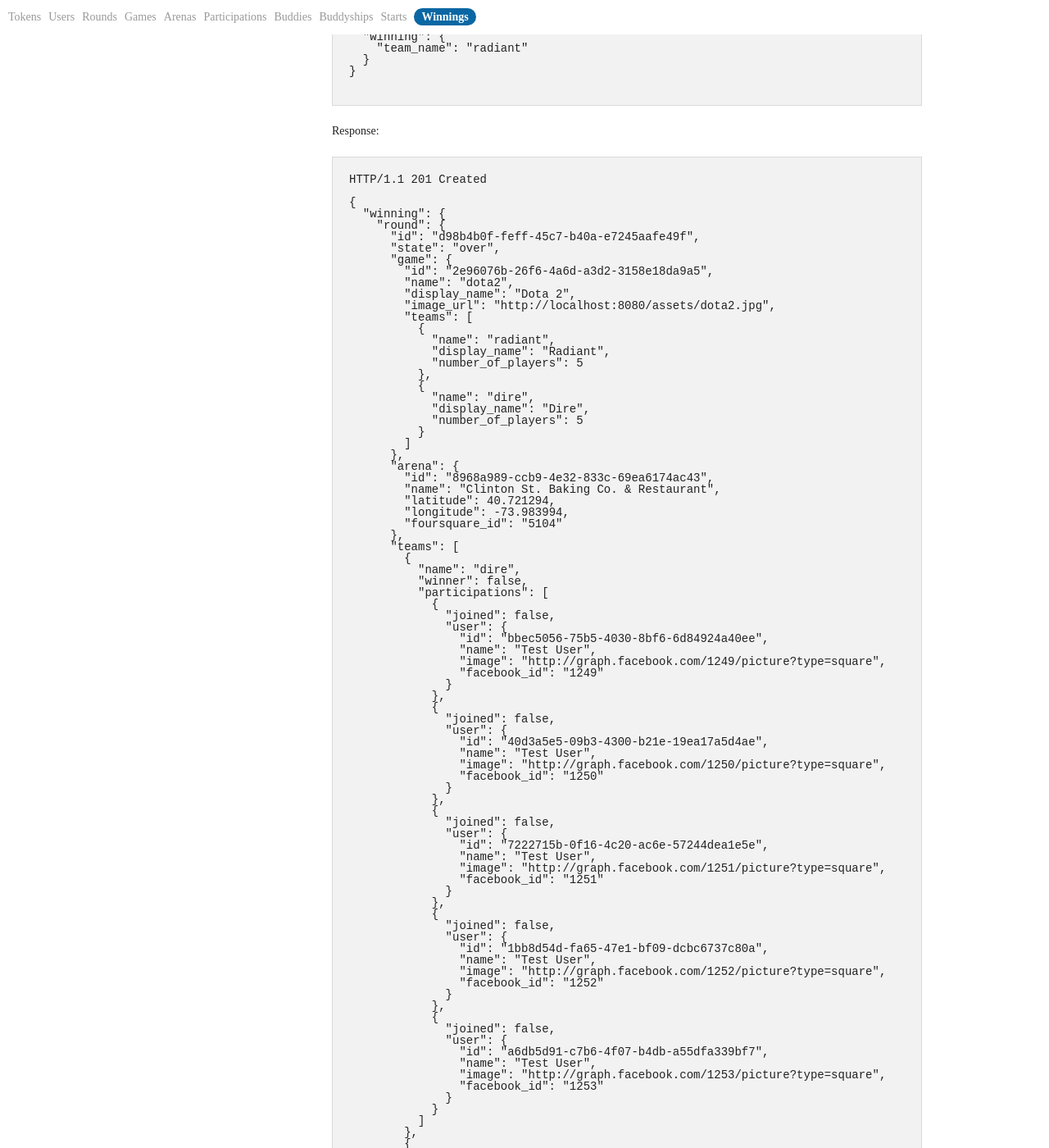
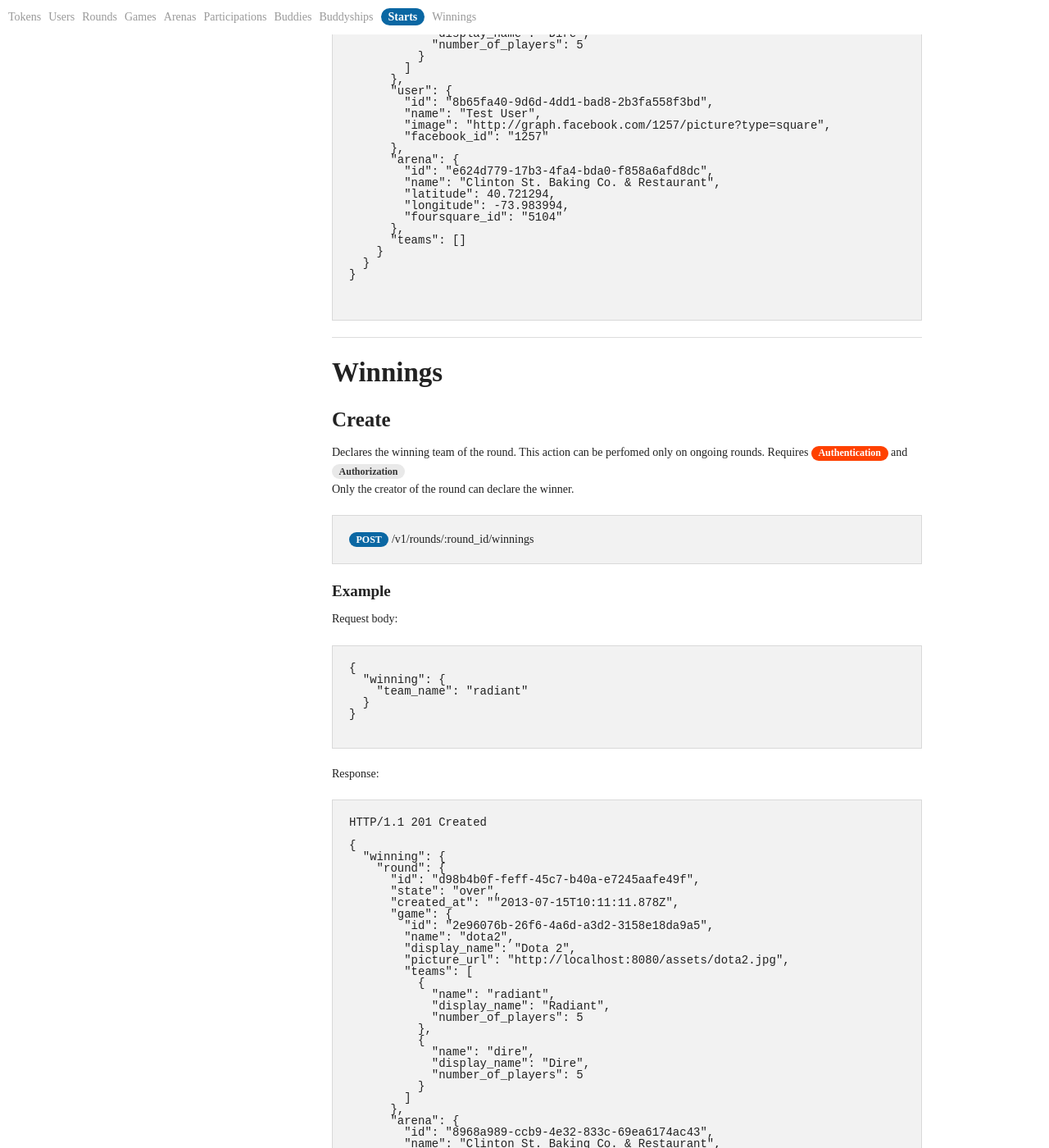
Before and after one commit to matteodepalo/playround-developer, a Jekyll site: the page built from index.html, in a window 1280 px wide and 1400 px high, scrolled down 18090 px. Shown: the whole window at 82% size. Built offline with Jekyll 4.4.1, drawn with Linux system fonts in a browser that asks for light colours; some web fonts are replaced; some of the changed text lies outside the part shown.

Commit message:
Added user and created_at to round

```diff
--- a/_includes/games.html
+++ b/_includes/games.html
@@ -20,7 +20,7 @@
       "id": "5b8e7ba6-d2b0-4723-9697-c2eb2f913bd8",
       "name": "dota2",
       "display_name": "Dota 2",
-      "image_url": "http://localhost:8080/assets/dota2.jpg",
+      "picture_url": "http://localhost:8080/assets/dota2.jpg",
       "teams": [
         {
           "name": "radiant",
@@ -38,7 +38,7 @@
       "id": "0f37a177-fe94-4658-8061-d934a97b7995",
       "name": "table_football",
       "display_name": "Table Football",
-      "image_url": "http://localhost:8080/assets/table_football.jpg",
+      "picture_url": "http://localhost:8080/assets/table_football.jpg",
       "teams": [
         {
           "name": "blue",
@@ -56,7 +56,7 @@
       "id": "dcd2a1fc-8961-49e2-89eb-ffc5390f96df",
       "name": "go",
       "display_name": "Go",
-      "image_url": "http://localhost:8080/assets/go.jpg",
+      "picture_url": "http://localhost:8080/assets/go.jpg",
       "teams": [
         {
           "name": "black",
--- a/_includes/participations.html
+++ b/_includes/participations.html
@@ -55,11 +55,12 @@
   "round": {
     "id": "9e2c3d41-f256-4642-98dd-cacb0386a749",
     "state": "waiting_for_players",
+    "created_at": ""2013-07-15T10:11:11.878Z",
     "game": {
       "id": "97653b05-d7eb-4b85-88c2-a77b4c98e9cd",
       "name": "dota2",
       "display_name": "Dota 2",
-      "image_url": "http://localhost:8080/assets/dota2.jpg",
+      "picture_url": "http://localhost:8080/assets/dota2.jpg",
       "teams": [
         {
           "name": "radiant",
@@ -85,6 +86,12 @@
         }
       }
     ],
+    "user": {
+      "id": "8b65fa40-9d6d-4dd1-bad8-2b3fa558f3bd",
+      "name": "Test User",
+      "image": "http://graph.facebook.com/1257/picture?type=square",
+      "facebook_id": "1257"
+    },
     "arena": {
       "id": "e198d53b-3dbb-4aa3-90cc-a0524916c6ff",
       "name": "Clinton St. Baking Co. & Restaurant",
@@ -120,11 +127,12 @@
   "round": {
     "id": "6202642a-356b-43e9-a494-da48f0466cec",
     "state": "waiting_for_players",
+    "created_at": ""2013-07-15T10:11:11.878Z",
     "game": {
       "id": "925d567b-8f00-49b2-8342-ee266b2d6c9b",
       "name": "dota2",
       "display_name": "Dota 2",
-      "image_url": "http://localhost:8080/assets/dota2.jpg",
+      "picture_url": "http://localhost:8080/assets/dota2.jpg",
       "teams": [
         {
           "name": "radiant",
@@ -137,6 +145,12 @@
           "number_of_players": 5
         }
       ]
+    },
+    "user": {
+      "id": "8b65fa40-9d6d-4dd1-bad8-2b3fa558f3bd",
+      "name": "Test User",
+      "image": "http://graph.facebook.com/1257/picture?type=square",
+      "facebook_id": "1257"
     },
     "participations": [],
     "arena": {
--- a/_includes/rounds.html
+++ b/_includes/rounds.html
@@ -24,11 +24,12 @@
     {
       "id": "a858345b-2ab5-43d4-a7e7-c8454a0e5711",
       "state": "waiting_for_players",
+      "created_at": ""2013-07-15T10:11:11.878Z",
       "game": {
         "id": "cd8c94f5-9b4e-406e-91d3-094e11b4ea6a",
         "name": "dota2",
         "display_name": "Dota 2",
-        "image_url": "http://localhost:8080/assets/dota2.jpg",
+        "picture_url": "http://localhost:8080/assets/dota2.jpg",
         "teams": [
           {
             "name": "radiant",
@@ -42,6 +43,12 @@
           }
         ]
       },
+      "user": {
+        "id": "8b65fa40-9d6d-4dd1-bad8-2b3fa558f3bd",
+        "name": "Test User",
+        "image": "http://graph.facebook.com/1257/picture?type=square",
+        "facebook_id": "1257"
+      },
       "teams": [],
       "arena": {
         "id": "ea726daa-0b5b-4c3f-bf4e-e142b5b8ff32",
@@ -54,11 +61,12 @@
     {
       "id": "30626c80-7f70-41e4-9d53-cae639d85473",
       "state": "waiting_for_players",
+      "created_at": ""2013-07-15T10:11:11.878Z",
       "game": {
         "id": "cd8c94f5-9b4e-406e-91d3-094e11b4ea6a",
         "name": "dota2",
         "display_name": "Dota 2",
-        "image_url": "http://localhost:8080/assets/dota2.jpg",
+        "picture_url": "http://localhost:8080/assets/dota2.jpg",
         "teams": [
           {
             "name": "radiant",
@@ -71,6 +79,12 @@
             "number_of_players": 5
           }
         ]
+      },
+      "user": {
+        "id": "8b65fa40-9d6d-4dd1-bad8-2b3fa558f3bd",
+        "name": "Test User",
+        "image": "http://graph.facebook.com/1257/picture?type=square",
+        "facebook_id": "1257"
       },
       "teams": [],
       "arena": {
@@ -128,12 +142,19 @@
   "round":{
     "id":"ae28daa4-0a71-4d62-a29b-50cf498f860b",
     "state":"waiting_for_players",
+    "created_at": ""2013-07-15T10:11:11.878Z",
     "game":{
       "id":"8a050130-6c26-4079-bf73-43bba8abd42d",
       "name":"dota2",
       "display_name":"Dota 2",
-      "image_url":"http://localhost:8080/assets/dota2.jpg",
+      "picture_url":"http://localhost:8080/assets/dota2.jpg",
       "number_of_teams":2
+    },
+    "user": {
+      "id": "8b65fa40-9d6d-4dd1-bad8-2b3fa558f3bd",
+      "name": "Test User",
+      "image": "http://graph.facebook.com/1257/picture?type=square",
+      "facebook_id": "1257"
     },
     "teams": [],
     "arena":{
@@ -261,11 +282,12 @@
   "round": {
     "id": "4c995fd7-a928-444a-947b-5ad1aa5a65dc",
     "state": "waiting_for_players",
+    "created_at": ""2013-07-15T10:11:11.878Z",
     "game": {
       "id": "46d128c6-9de3-4ebf-a226-5e4fee401153",
       "name": "dota2",
       "display_name": "Dota 2",
-      "image_url": "http://localhost:8080/assets/dota2.jpg",
+      "picture_url": "http://localhost:8080/assets/dota2.jpg",
       "teams": [
         {
           "name": "radiant",
@@ -285,6 +307,12 @@
       "latitude": 40.721294,
       "longitude": -73.983994,
       "foursquare_id": "5104"
+    },
+    "user": {
+      "id": "8b65fa40-9d6d-4dd1-bad8-2b3fa558f3bd",
+      "name": "Test User",
+      "image": "http://graph.facebook.com/1257/picture?type=square",
+      "facebook_id": "1257"
     },
     "teams": [
       {
@@ -397,11 +425,12 @@
   "round": {
     "id": "2daf4670-a41c-4a78-aa52-7a63b25f10e5",
     "state": "waiting_for_players",
+    "created_at": ""2013-07-15T10:11:11.878Z",
     "game": {
       "id": "4c9384a8-aa77-415b-bff7-9fcb5ec3231e",
       "name": "dota2",
       "display_name": "Dota 2",
-      "image_url": "http://localhost:8080/assets/dota2.jpg",
+      "picture_url": "http://localhost:8080/assets/dota2.jpg",
       "teams": [
         {
           "name": "radiant",
@@ -414,6 +443,12 @@
           "number_of_players": 5
         }
       ]
+    },
+    "user": {
+      "id": "8b65fa40-9d6d-4dd1-bad8-2b3fa558f3bd",
+      "name": "Test User",
+      "image": "http://graph.facebook.com/1257/picture?type=square",
+      "facebook_id": "1257"
     },
     "teams": [],
     "arena": {
--- a/_includes/starts.html
+++ b/_includes/starts.html
@@ -24,11 +24,12 @@
     "round": {
       "id": "34394bcb-9570-43f3-a4d8-2bf9dc0e61e8",
       "state": "ongoing",
+      "created_at": ""2013-07-15T10:11:11.878Z",
       "game": {
         "id": "d269bab0-ac7a-456a-9ee4-6856227acb2b",
         "name": "dota2",
         "display_name": "Dota 2",
-        "image_url": "http://localhost:8080/assets/dota2.jpg",
+        "picture_url": "http://localhost:8080/assets/dota2.jpg",
         "teams": [
           {
             "name": "radiant",
@@ -41,6 +42,12 @@
             "number_of_players": 5
           }
         ]
+      },
+      "user": {
+        "id": "8b65fa40-9d6d-4dd1-bad8-2b3fa558f3bd",
+        "name": "Test User",
+        "image": "http://graph.facebook.com/1257/picture?type=square",
+        "facebook_id": "1257"
       },
       "arena": {
         "id": "e624d779-17b3-4fa4-bda0-f858a6afd8dc",
--- a/_includes/winnings.html
+++ b/_includes/winnings.html
@@ -36,11 +36,12 @@
     "round": {
       "id": "d98b4b0f-feff-45c7-b40a-e7245aafe49f",
       "state": "over",
+      "created_at": ""2013-07-15T10:11:11.878Z",
       "game": {
         "id": "2e96076b-26f6-4a6d-a3d2-3158e18da9a5",
         "name": "dota2",
         "display_name": "Dota 2",
-        "image_url": "http://localhost:8080/assets/dota2.jpg",
+        "picture_url": "http://localhost:8080/assets/dota2.jpg",
         "teams": [
           {
             "name": "radiant",
@@ -60,6 +61,12 @@
         "latitude": 40.721294,
         "longitude": -73.983994,
         "foursquare_id": "5104"
+      },
+      "user": {
+        "id": "8b65fa40-9d6d-4dd1-bad8-2b3fa558f3bd",
+        "name": "Test User",
+        "image": "http://graph.facebook.com/1257/picture?type=square",
+        "facebook_id": "1257"
       },
       "teams": [
         {
```
